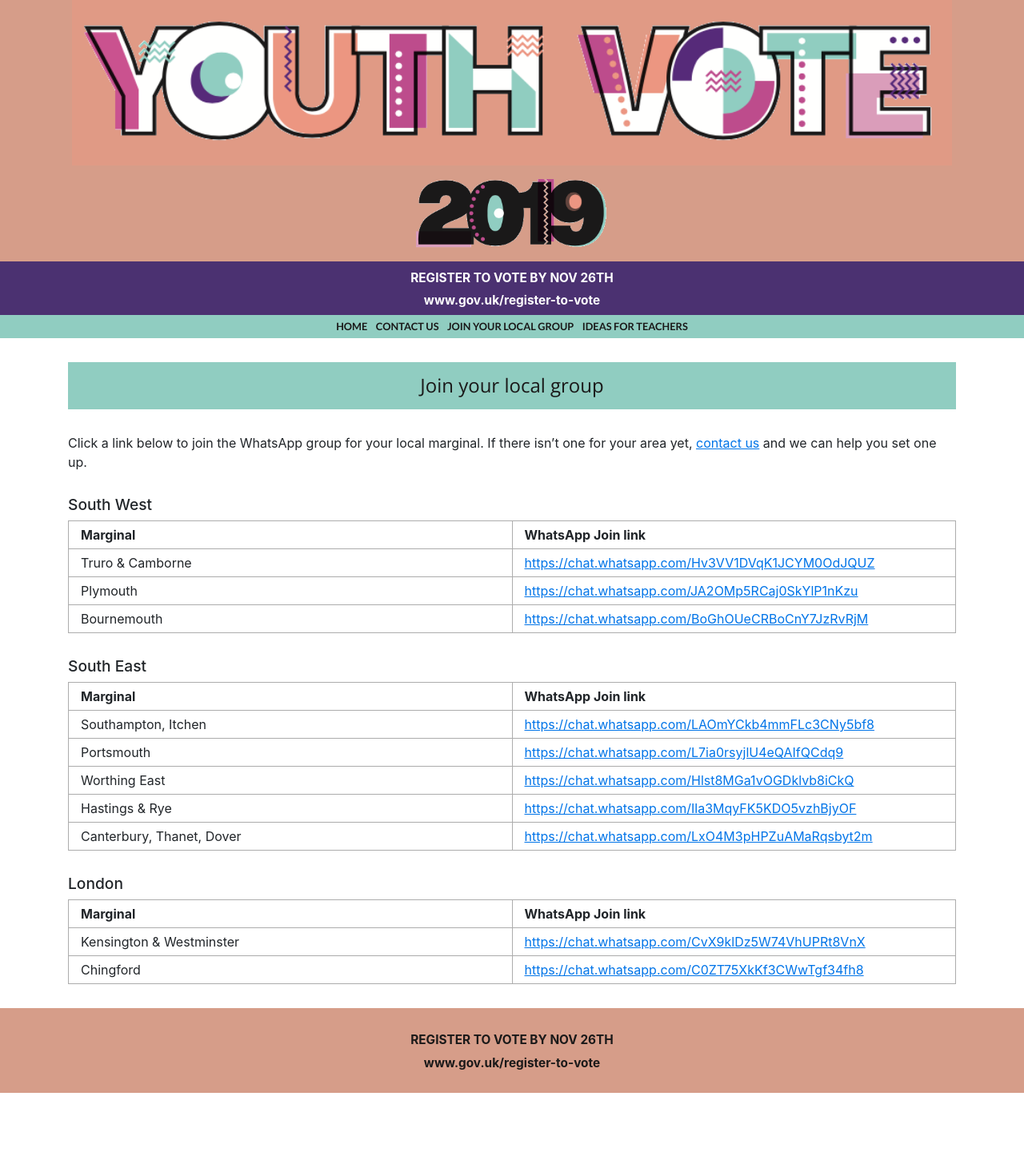
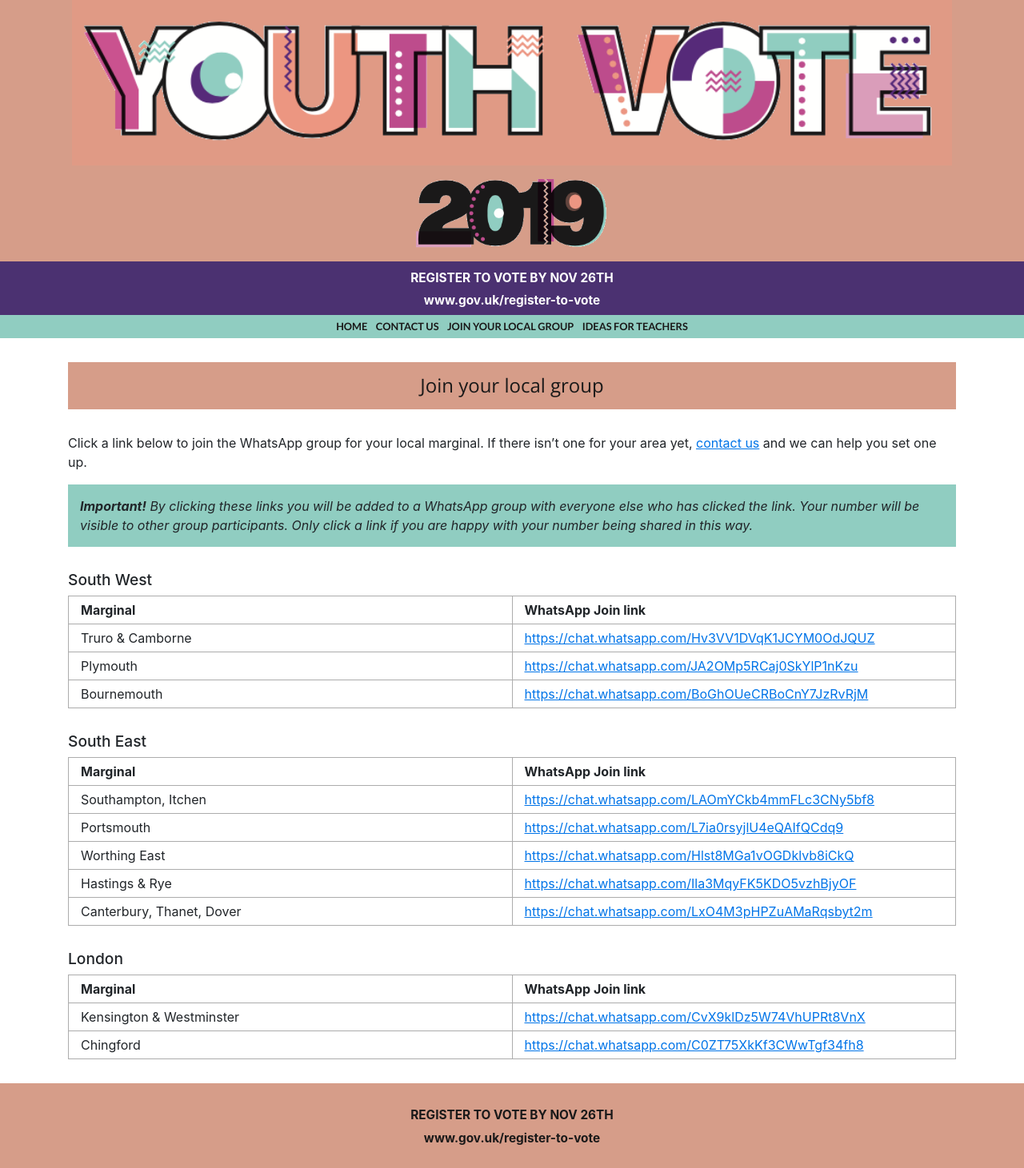
Before and after one commit to youthvoteuk/youthvoteuk2019, a Jekyll site: the page built from join-your-local-group.md, in a window 1280 px wide. Shown: the whole page at 80% size. Built offline with Jekyll 4.4.1, drawn with Linux system fonts in a browser that asks for light colours; before the commit the page ends 1367 px from its top, so only the background shows below that.

Commit message:
whatsapp number sharing warning

```diff
--- a/join-your-local-group.md
+++ b/join-your-local-group.md
@@ -2,10 +2,14 @@
 layout: page
 ---
 
-<section class="section" markdown="1">
+<section class="section green" markdown="1">
 <h2 id="join-your-local-group">Join your local group</h2>
 
 Click a link below to join the WhatsApp group for your local marginal. If there isn't one for your area yet, [contact us](/contact-us) and we can help you set one up.
+
+<div class="important">
+<strong>Important!</strong> By clicking these links you will be added to a WhatsApp group with everyone else who has clicked the link. Your number will be visible to other group participants. Only click a link if you are happy with your number being shared in this way.
+</div>
 
 <div class="whatsapp-table" markdown="1">
 
--- a/style.scss
+++ b/style.scss
@@ -142,3 +142,9 @@
   a { color: $black; text-decoration: none; }
   a:hover { text-decoration: underline; color: #000; }
 }
+
+.important {
+  background: $green;
+  padding: 15px;
+  font-style: italic;
+}
```
Also changed, not shown: contact-us.md (+2 -2 lines), ideas-for-teachers.md (+2 -2 lines).
